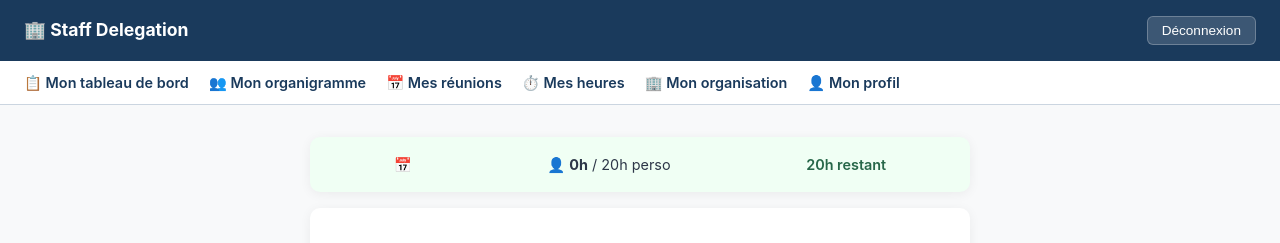
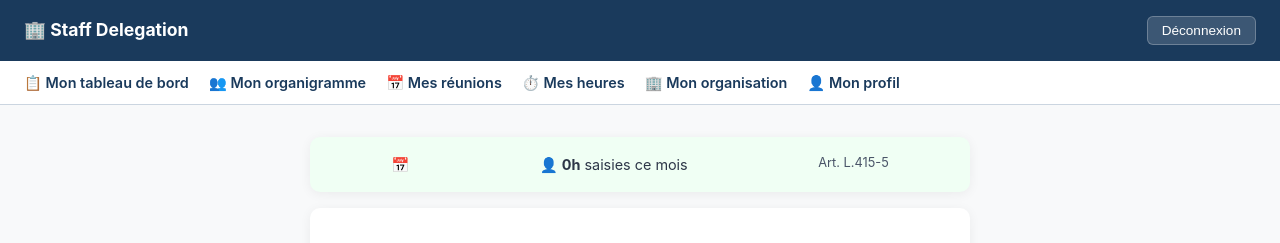
Before and after one commit to LostInTheBugs/StaffDPapp, a React (Vite) app in the folder frontend/: page /hours in a window 1280 px wide. Shown: the top 243 px of the page. Built offline with nearby package versions, Linux system fonts and the light colour scheme; no server answers; sample sign-in values are in the browser's storage.

Commit message:
fix: clarification credit heures (partage, pas individuel) dans Mes heures

```diff
--- a/frontend/src/pages/TimeTracking.tsx
+++ b/frontend/src/pages/TimeTracking.tsx
@@ -69,13 +69,11 @@ export default function TimeTracking() {
         {msg && <div className="success-msg">{msg}</div>}
         {err && <div className="error-msg">{err}</div>}
 
-        <div className="card mb-16" style={{ background: summary.remaining < 0 ? '#fff5f5' : '#f0fff4', padding: 16, display: 'flex', justifyContent: 'space-around', fontSize: '.9rem' }}>
+        <div className="card mb-16" style={{ background: '#f0fff4', padding: 16, display: 'flex', justifyContent: 'space-around', fontSize: '.9rem' }}>
           <span>📅 {summary.month}</span>
-          <span>👤 <strong>{summary.total_hours}h</strong> / {summary.credit_hours}h perso</span>
-          {weeklyPool != null && <span>🏢 Crédit délégation : <strong>{weeklyPool}h/sem</strong> (~{weeklyPool * 4}h/mois)</span>}
-          <span style={{ color: summary.remaining < 0 ? 'var(--red)' : '#276749', fontWeight: 600 }}>
-            {summary.remaining < 0 ? `-${Math.abs(summary.remaining)}h dépassé` : `${summary.remaining}h restant`}
-          </span>
+          <span>👤 <strong>{summary.total_hours}h</strong> saisies ce mois</span>
+          {weeklyPool != null && <span>🏢 Crédit délégation (partagé) : <strong>{weeklyPool}h/sem</strong> (~{weeklyPool * 4}h/mois)</span>}
+          <span style={{ color: 'var(--gray-600)', fontSize: '.8rem' }}>Art. L.415-5</span>
         </div>
 
         <div className="card mb-24">
```
